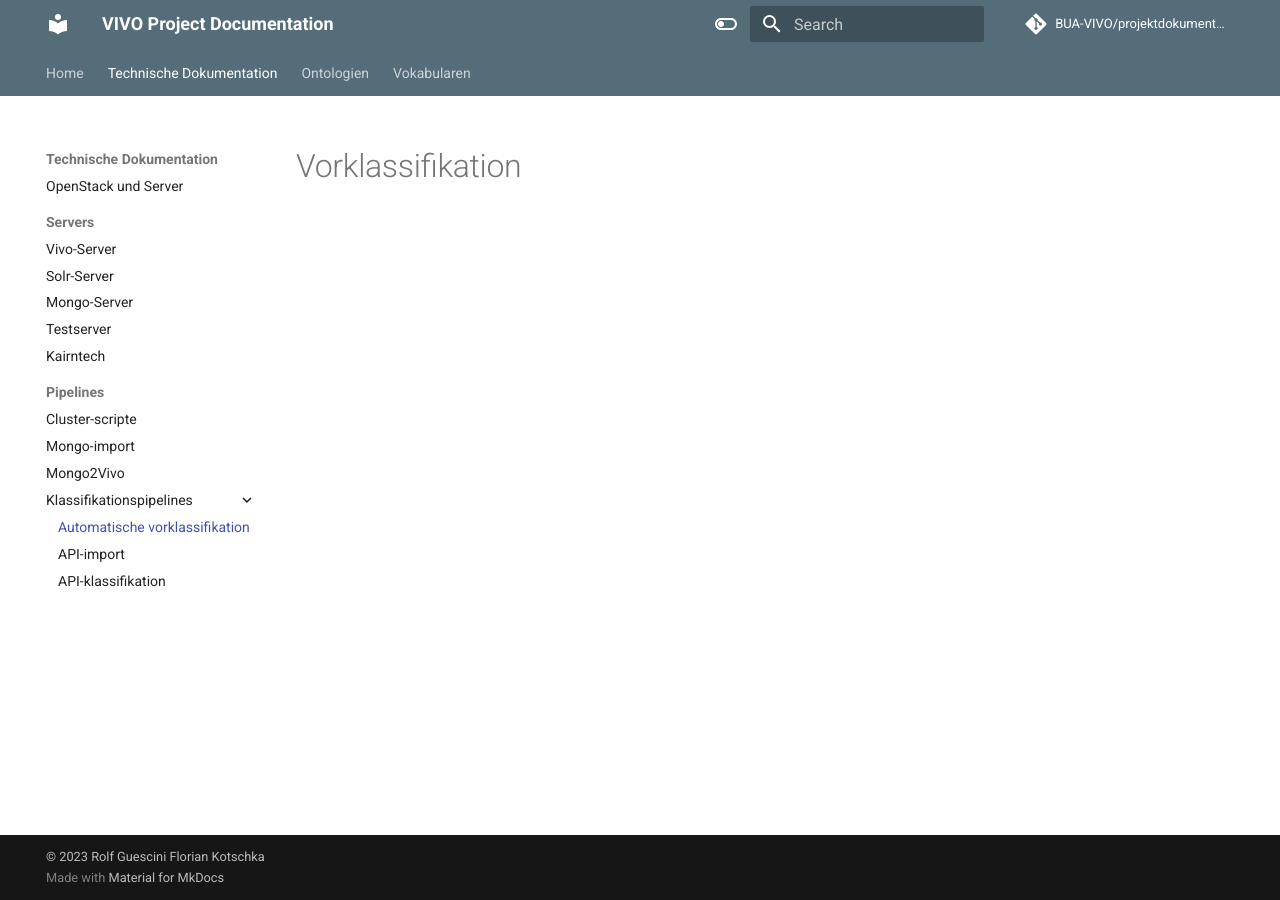
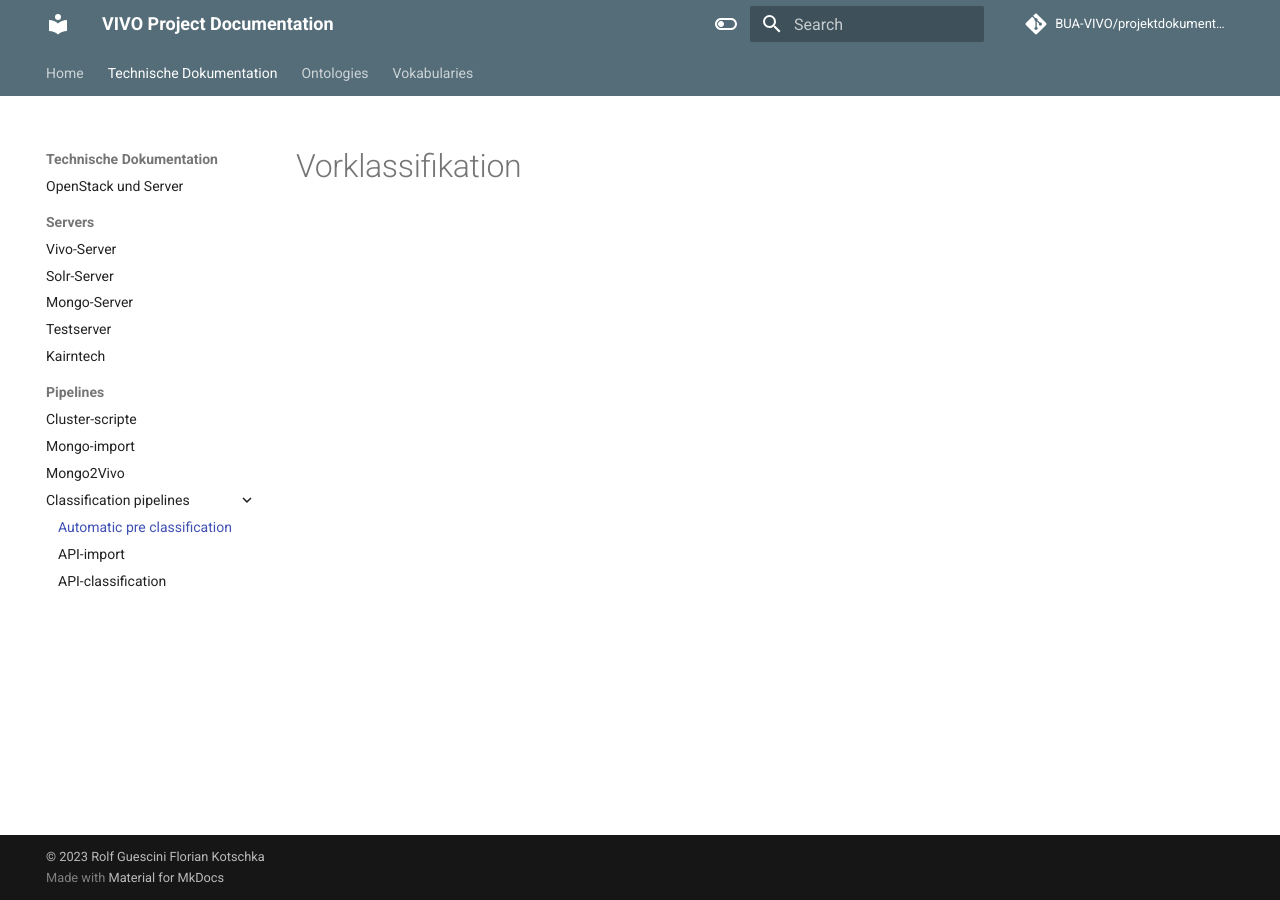
Before and after one commit to Fadalsh/projektdokumentation, an MkDocs documentation site: the page built from docs/vorklassifikationspipelines.md, in a window 1280 px wide. Built offline with MkDocs 1.6.1 and Material for MkDocs 9.7.7, drawn with Linux system fonts in a browser that asks for light colours; comment, search, counter and statistics services are not loaded.

Commit message:
Updated navigation

```diff
--- a/mkdocs.yaml
+++ b/mkdocs.yaml
@@ -18,12 +18,12 @@ nav:
       - Cluster-scripte: clusters.md
       - Mongo-import: mongoimport.md
       - Mongo2Vivo: pipelines.md
-      - Klassifikationspipelines:
-        - Automatische vorklassifikation: vorklassifikationspipelines.md
+      - Classification pipelines:
+        - Automatic pre classification: vorklassifikationspipelines.md
         - API-import: apiimport.md
-        - API-klassifikation: api-klassifikationspipelines.md
-  - Ontologien: ontologien.md
-  - Vokabularen: vokabularen.md
+        - API-classification: api-klassifikationspipelines.md
+  - Ontologies: ontologien.md
+  - Vokabularies: vokabularen.md
 theme:
   name: material
   language: en
```
